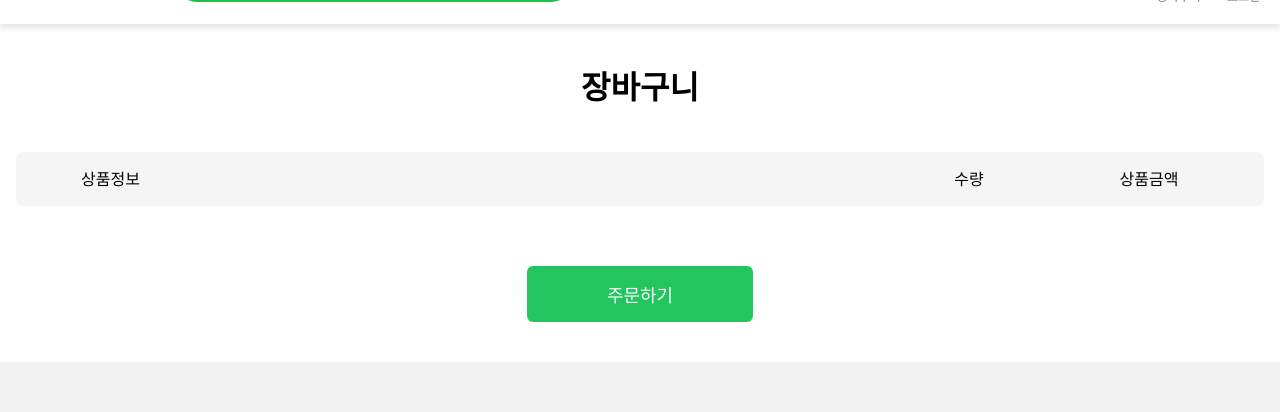
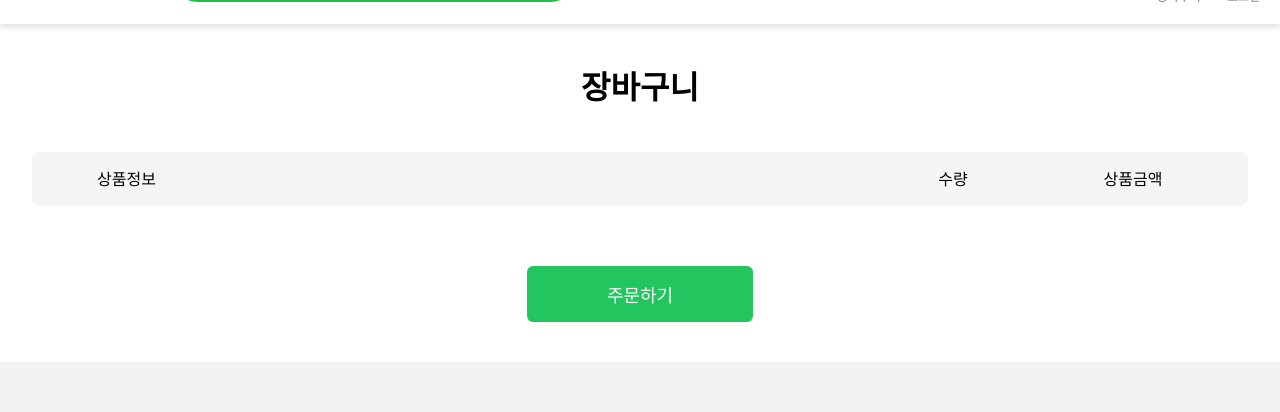
Before and after one commit to Open-Learn-Team/open-market, a website built with Vite: page pages/cart/index.html in a window 1280 px wide. Shown: the part 66-478 px from the top of the page. Built offline with nearby package versions, Linux system fonts and the light colour scheme; no server answers.

Commit message:
feature: 장바구니 화면을 키웠을 때 목록 너비를 너무 크지 않게 조정

```diff
--- a/assets/css/pages/cart.css
+++ b/assets/css/pages/cart.css
@@ -1,11 +1,12 @@
 .page-wrapper {
   overflow-x: auto; /* ← 여기만 스크롤 */
   width: 100%;
-  max-width: 100vw;
+  max-width: 1300px; /* ⭐ 피그마 기준 */
+  margin: 0 auto; /* 가운데 정렬 */
+  padding: 0 16px;
 }
 
 .cart-page {
-  /* width: 100%; */
   padding: 0 16px;
   margin: 40px auto;
   min-width: 900px;
```
